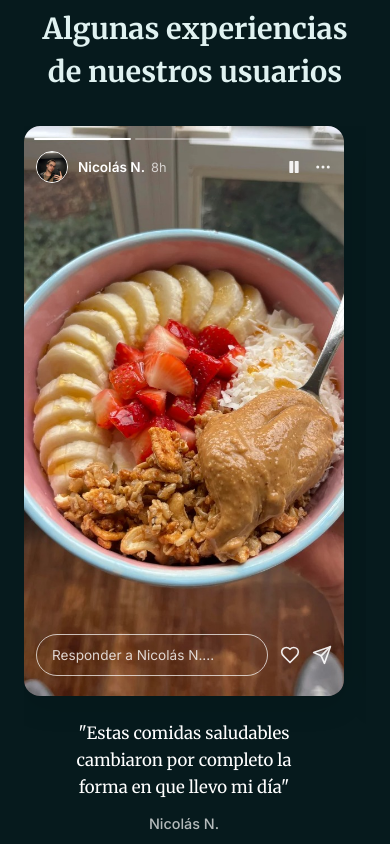
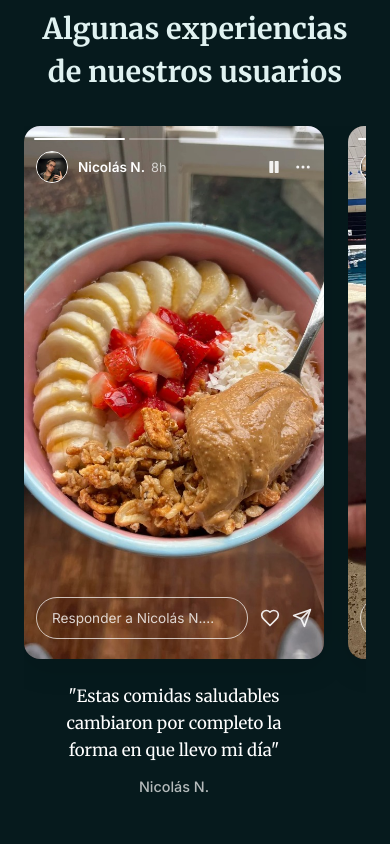
Before and after one commit to YohanSaibb026/LeadingPage, a React (Vite) app: page / in a window 390 px wide. Shown: the part 940-1784 px from the top of the page. Built offline with nearby package versions, Linux system fonts and the light colour scheme.

Commit message:
feat: Add initial styling for the landing page, including layout, components, and animations.

```diff
--- a/src/App.css
+++ b/src/App.css
@@ -1124,8 +1124,8 @@
 }
 
 .story-card-item {
-    flex: 0 0 320px;
-    width: 320px;
+    flex: 0 0 300px;
+    width: 300px;
     flex-shrink: 0;
     scroll-snap-align: center;
     display: flex;
@@ -1135,7 +1135,7 @@
 
 .story-card {
     width: 100%;
-    height: 570px;
+    height: 533px;
     position: relative;
     background: #000;
     border-radius: 16px;
@@ -1170,6 +1170,7 @@
     color: rgba(255, 255, 255, 0.7);
     font-weight: 500;
     text-transform: none;
+    font-style: italic;
 }
 
 .card-story-progress {
@@ -1449,8 +1450,8 @@
     }
 
     .story-card-item {
-        flex: 0 0 320px;
-        width: 320px;
+        flex: 0 0 300px;
+        width: 300px;
         scroll-snap-align: center;
     }
 
```
